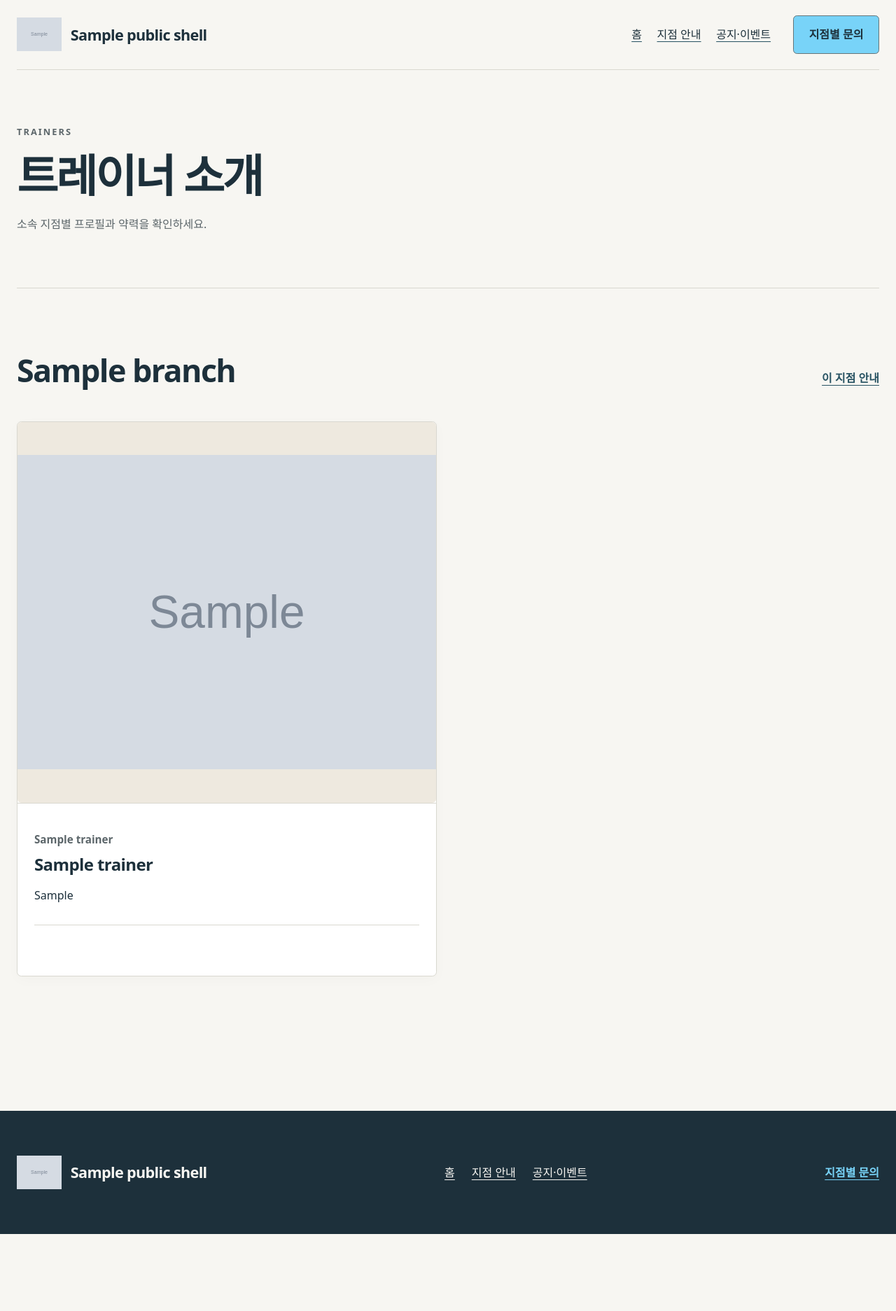
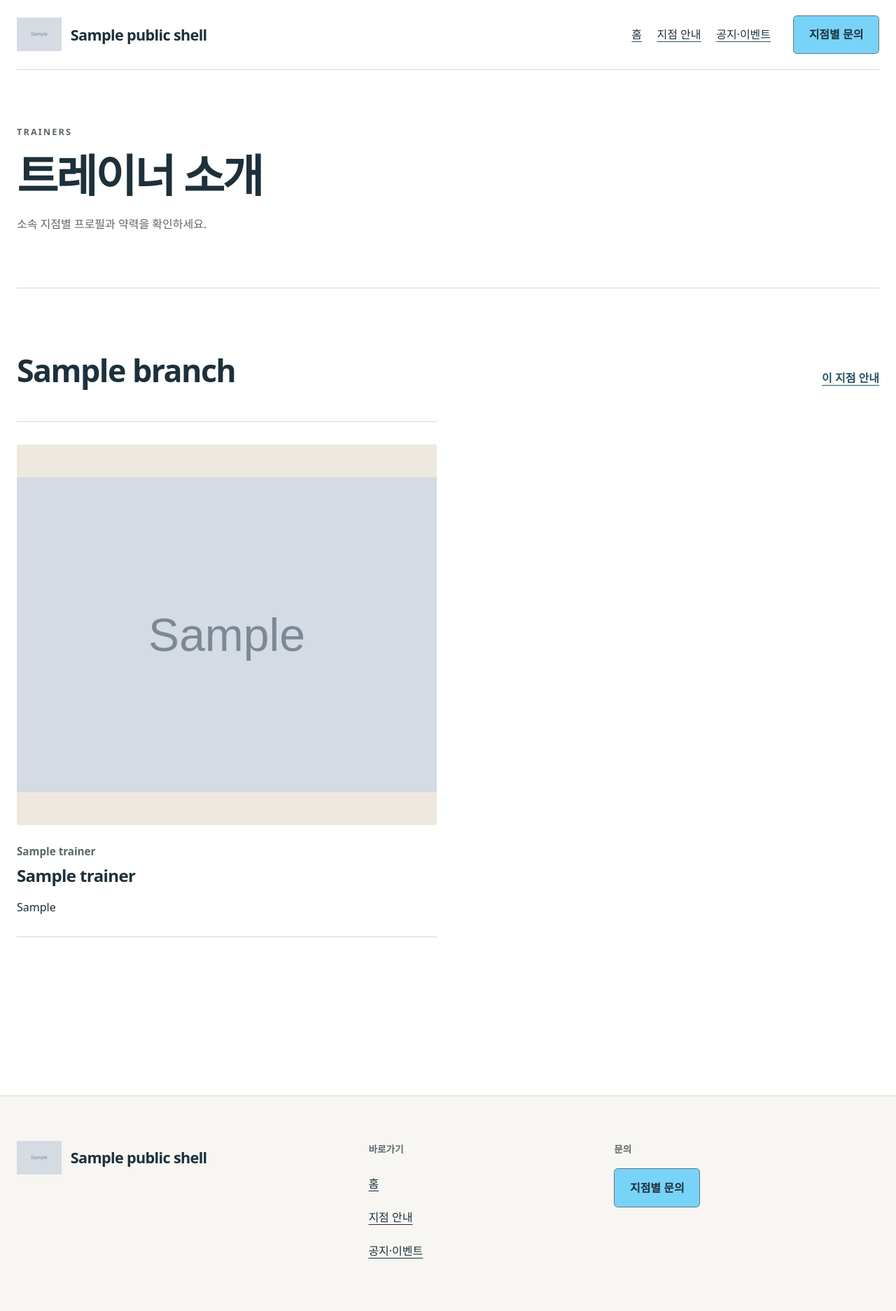
Before and after one commit to sang4196/y3gym, a Django app: template app/templates/content/trainers.html in a window 1280 px wide. Shown: the whole page at 70% size. Before the commit the page ends 1763 px from the top, so only its background shows below. Run offline with Django 4.2, Linux system fonts and the light colour scheme; the template is opened without the code that fills it: most values are stand-ins (such as "Sample title", 1, 10 or a date in 2020); grey boxes marked "Sample" are stand-in pictures.

Commit message:
Rework public layouts around navy hero and asymmetric sections

```diff
--- a/app/assets/site.css
+++ b/app/assets/site.css
@@ -2,7 +2,7 @@
   color-scheme: light;
   font-family: system-ui, -apple-system, BlinkMacSystemFont, "Segoe UI", sans-serif;
   color: #1d303b;
-  background: #f7f6f2;
+  background: #fff;
   --surface: #fff;
   --ink: #1d303b;
   --navy: #1d303b;
@@ -14,12 +14,12 @@
   --focus: #165d7a;
 }
 * { box-sizing: border-box; }
-body { margin: 0; line-height: 1.75; overflow-wrap: anywhere; }
+body { margin: 0; line-height: 1.75; word-break: keep-all; overflow-wrap: anywhere; }
 .wrap { width: min(100% - 3rem, 80rem); margin-inline: auto; }
 h1, h2, h3, h4 { line-height: 1.2; text-wrap: pretty; margin: 0 0 1rem; }
-h1 { font-size: clamp(2.4rem, 1.6rem + 3vw, 4.75rem); letter-spacing: -.045em; font-weight: 850; }
-h2 { font-size: clamp(1.8rem, 1.2rem + 2vw, 3rem); letter-spacing: -.035em; font-weight: 800; }
-h3 { font-size: 1.5rem; letter-spacing: -.025em; }
+h1 { font-size: clamp(2.4rem, 1.6rem + 3vw, 4.75rem); letter-spacing: -.045em; font-weight: 650; }
+h2 { font-size: clamp(1.8rem, 1.2rem + 2vw, 3rem); letter-spacing: -.035em; font-weight: 650; }
+h3 { font-size: 1.5rem; letter-spacing: -.025em; font-weight: 600; }
 h4 { font-size: 1rem; }
 p { margin: 0 0 1rem; }
 a { color: var(--link); text-underline-offset: .25em; text-decoration-thickness: .075em; }
@@ -27,14 +27,14 @@ a:hover { text-decoration-thickness: .14em; }
 :focus-visible { outline: 3px solid var(--focus); outline-offset: 5px; }
 button { font: inherit; cursor: pointer; }
 button:disabled { cursor: default; }
-img { display: block; max-width: 100%; height: auto; border-radius: .75rem; }
+img { display: block; max-width: 100%; height: auto; border-radius: .2rem; }
 address { font-style: normal; }
 figure { margin: 0; min-width: 0; }
 figcaption { padding-top: .8rem; color: var(--muted); font-size: .95rem; }
 nav, .actions { display: flex; align-items: center; gap: .5rem 1.5rem; flex-wrap: wrap; }
 nav a { display: inline-flex; align-items: center; min-height: 2.75rem; padding-block: .5rem; }
-nav [aria-current="page"] { font-weight: 800; text-decoration-line: underline; text-decoration-thickness: .15em; }
-.button { display: inline-flex; justify-content: center; align-items: center; gap: .75rem; min-height: 3.25rem; max-width: 100%; padding: .8rem 1.35rem; border: 1px solid #667578; border-radius: .35rem; background: var(--accent); color: var(--ink); font-weight: 750; text-decoration: none; text-align: center; }
+nav [aria-current="page"] { font-weight: 650; text-decoration-line: underline; text-decoration-thickness: .15em; }
+.button { display: inline-flex; justify-content: center; align-items: center; gap: .75rem; min-height: 3.25rem; max-width: 100%; padding: .8rem 1.35rem; border: 1px solid #667578; border-radius: .35rem; background: var(--accent); color: var(--ink); font-weight: 650; text-decoration: none; text-align: center; }
 .button:hover { background: #63c5e8; color: var(--ink); }
 .button:active { background: #4fb6dc; color: var(--ink); }
 .button.secondary { background: var(--surface); border-color: #667578; color: var(--ink); }
@@ -48,7 +48,7 @@ nav [aria-current="page"] { font-weight: 800; text-decoration-line: underline; t
 .sr-only { position: absolute; width: 1px; height: 1px; padding: 0; margin: -1px; overflow: hidden; clip-path: inset(50%); white-space: nowrap; border: 0; }
 /* A static header leaves anchors, preview notices and popup focus unobscured. */
 .site-header { display: flex; flex-wrap: wrap; align-items: center; gap: 1rem 2rem; padding-block: 1.35rem; border-bottom: 1px solid var(--line); }
-.brand { display: inline-flex; align-items: center; gap: .8rem; max-width: 100%; min-width: 0; color: var(--ink); font-weight: 850; font-size: 1.35rem; letter-spacing: -.03em; text-decoration: none; }
+.brand { display: inline-flex; align-items: center; gap: .8rem; max-width: 100%; min-width: 0; color: var(--ink); font-weight: 650; font-size: 1.35rem; letter-spacing: -.03em; text-decoration: none; }
 .brand span { min-width: 0; }
 .site-header .brand { max-width: min(100%, 26rem); }
 .logo { max-width: 5rem; max-height: 3rem; width: auto; height: auto; object-fit: contain; flex-shrink: 0; border-radius: 0; }
@@ -59,21 +59,31 @@ main { min-height: 65vh; padding-bottom: clamp(4rem, 8vw, 8rem); }
 .section-heading { display: flex; align-items: baseline; justify-content: space-between; flex-wrap: wrap; gap: 1rem 2rem; margin-bottom: 2.5rem; }
 .section-heading h2 { margin: 0; }
 .section-heading > a { display: inline-flex; align-items: center; min-height: 2.75rem; font-weight: 700; }
-.section-label { display: block; margin-bottom: .9rem; color: var(--muted); font-size: .8rem; font-weight: 800; letter-spacing: .16em; }
+.section-label { display: block; margin-bottom: .9rem; color: var(--muted); font-size: .8rem; font-weight: 650; letter-spacing: .16em; }
 .split { display: grid; grid-template-columns: minmax(0, 1fr) minmax(0, 1fr); align-items: center; gap: clamp(2rem, 5vw, 5rem); }
 .split > *, .card-grid > *, .trainer-cards > *, .site-header > *, .footer-inner > * { min-width: 0; }
-.hero { padding-block: clamp(3.5rem, 7vw, 7rem); }
+.home-main { width: 100%; }
+.hero { min-height: min(52rem, 88svh); display: grid; align-items: center; padding-block: clamp(3rem, 6vw, 6rem); background: var(--navy); color: #f7f6f2; --focus: #78d3f8; }
+.hero-layout { min-width: 0; }
+.hero-layout.has-visual { display: grid; grid-template-columns: minmax(0, 1.05fr) minmax(0, 1fr); align-items: center; gap: clamp(2rem, 5vw, 5rem); }
+.hero-layout > * { min-width: 0; }
+.hero-copy { max-width: 58rem; text-align: left; }
+.hero-copy h1 { max-width: 18ch; font-size: clamp(2.5rem, 1.5rem + 3.2vw, 5rem); line-height: 1.25; letter-spacing: -.035em; white-space: pre-line; }
+.hero-copy .section-label { color: #b8c9d0; }
 .hero-copy .section-label::before { content: ""; display: inline-block; width: 2rem; height: 2px; margin-right: .75rem; vertical-align: middle; background: var(--accent); }
-.hero-copy { max-width: 66rem; margin-inline: auto; text-align: center; }
-.hero-copy h1 { max-width: 22ch; margin-inline: auto; font-size: clamp(2.5rem, 1.55rem + 4vw, 5.4rem); line-height: 1.18; letter-spacing: -.035em; white-space: pre-line; }
-.hero-copy .lead { margin: 1.75rem auto 0; max-width: 44rem; }
-.hero .actions { justify-content: center; margin-top: 2rem; }
-.hero-visual { margin-top: clamp(2.5rem, 5vw, 4.5rem); padding: clamp(.5rem, 1.2vw, 1rem); border: 1px solid var(--line); border-radius: .6rem; background: var(--surface); }
-.hero-image { width: 100%; aspect-ratio: 16 / 7; max-height: 38rem; object-fit: contain; background: var(--soft); border-radius: .4rem; }
-.hero-empty { min-height: 12rem; margin-top: 3rem; display: flex; flex-wrap: wrap; align-items: center; justify-content: space-between; gap: 1rem 2rem; padding: clamp(1.5rem, 4vw, 3rem); background: #eee9df; border-block: 1px solid var(--line); position: relative; isolation: isolate; overflow: hidden; }
-.hero-empty::after { content: ""; position: absolute; right: -3rem; top: -3rem; width: 15rem; aspect-ratio: 1; border: 1px solid #c4c0b6; border-radius: 50%; z-index: -1; }
-.hero-empty .empty-brand { font-size: clamp(1.5rem, 1.2rem + 1.5vw, 2.75rem); line-height: 1.3; font-weight: 750; max-width: 100%; margin: 0; }
-.hero-empty > :last-child { margin: 0; }
+.hero-copy .lead { max-width: 38rem; margin-block: 1.75rem 0; color: #d0d8dc; }
+.hero .actions { margin-top: 2.5rem; gap: 1rem 2rem; }
+.hero .text-link { color: #f7f6f2; }
+.hero-visual { padding: 0; border: 0; }
+.hero-image { width: 100%; aspect-ratio: 1 / 1; max-height: 38rem; object-fit: contain; background: #233d4a; border-radius: .2rem; }
+.hero-empty { margin: 3rem 0 0; padding-top: 1.5rem; border-top: 1px solid #627782; color: #b8c9d0; font-size: .95rem; }
+.home-content > .home-popup:not([hidden]) { margin-top: 2rem; }
+.editorial-section { display: grid; grid-template-columns: minmax(0, .75fr) minmax(0, 1.8fr); gap: clamp(2rem, 5vw, 5rem); }
+.editorial-section > * { min-width: 0; }
+.editorial-section > .section-heading { display: block; margin: 0; align-self: start; }
+.editorial-section > .section-heading > a { margin-top: 1.5rem; }
+.section-content > :last-child { margin-bottom: 0; }
+.introduction .feature-image { margin-top: 2rem; }
 .feature-image { width: 100%; aspect-ratio: 4 / 3; max-height: 38rem; object-fit: contain; background: var(--soft); }
 .lead { font-size: clamp(1.05rem, 1rem + .4vw, 1.3rem); color: var(--muted); }
 .reading { max-width: 42rem; }
@@ -82,41 +92,42 @@ main { min-height: 65vh; padding-bottom: clamp(4rem, 8vw, 8rem); }
 .introduction .reading { font-size: 1.1rem; }
 .card-grid, .trainer-cards, .photos { display: grid; grid-template-columns: repeat(auto-fit, minmax(min(100%, 21rem), 1fr)); gap: 2rem; }
 .branch-grid { grid-template-columns: minmax(0, 1fr); gap: 0; }
-.card { background: var(--surface); border: 1px solid var(--line); border-radius: .4rem; box-shadow: 0 .3rem 1.2rem #1d303b06; }
+.card { background: transparent; border: 0; border-radius: 0; box-shadow: none; }
 .card-content { padding: clamp(1.5rem, 3vw, 2.5rem); }
 .card-content > :last-child { margin-bottom: 0; }
-.card-image { width: 100%; aspect-ratio: 4 / 3; object-fit: contain; background: var(--soft); border-radius: .35rem; }
+.card-image { width: 100%; aspect-ratio: 4 / 3; object-fit: contain; background: var(--soft); border-radius: .2rem; }
 .branch-card h3 a { color: var(--ink); display: inline-flex; align-items: center; min-height: 2.75rem; }
-.branch-card { padding-block: 2.25rem; border-top: 1px solid var(--line); border-bottom: 0; border-inline: 0; border-radius: 0; background: transparent; box-shadow: none; }
-.branch-card.with-image { display: grid; grid-template-columns: minmax(0, 1.25fr) minmax(0, 1fr); align-items: center; gap: clamp(1.5rem, 4vw, 4rem); }
+.branch-card { padding-block: 2rem; border-top: 1px solid var(--line); border-bottom: 0; border-inline: 0; border-radius: 0; background: transparent; box-shadow: none; }
+.branch-card.with-image { display: grid; grid-template-columns: minmax(0, 1fr) minmax(0, 1fr); align-items: center; gap: clamp(1.5rem, 4vw, 4rem); }
 .branch-card .card-content { padding: 1.5rem 0; }
 .branch-card .card-image { aspect-ratio: 16 / 10; }
 .trainer-cards { grid-template-columns: repeat(2, minmax(0, 1fr)); }
-.trainer-card .card-content { padding-inline: 1.5rem; border-top: 1px solid var(--line); }
-.badge { display: inline-block; vertical-align: middle; font-size: .8rem; font-weight: 750; padding: .2rem .7rem; background: #e9e7e0; border-radius: .25rem; color: #45555d; }
+.trainer-card { padding-top: 2rem; border-top: 1px solid var(--line); }
+.trainer-card .card-content { padding: 1.5rem 0 0; border: 0; }
+.badge { display: inline-block; vertical-align: middle; font-size: .8rem; font-weight: 650; padding: .2rem .7rem; background: #e9e7e0; border-radius: .25rem; color: #45555d; }
 .branch-card .badge { margin-bottom: 1rem; }
-.trainer-callout { display: flex; flex-wrap: wrap; align-items: center; justify-content: space-between; gap: 2rem 3rem; padding: clamp(2rem, 5vw, 4.5rem); margin-block: 1rem 5rem; background: var(--navy); color: #f7f6f2; border: 1px solid var(--navy); border-radius: .5rem; --focus: #78d3f8; }
+.trainer-callout { display: flex; flex-wrap: wrap; align-items: center; justify-content: space-between; gap: 2rem 3rem; padding: clamp(2rem, 5vw, 4.5rem); margin-block: 1rem 5rem; background: #f7f6f2; color: var(--ink); border-block: 1px solid var(--line); border-radius: 0; }
 .trainer-callout h2 { margin: 0; max-width: 36rem; }
-.trainer-callout .section-label { color: #c2cacc; }
+.trainer-callout .section-label { color: var(--muted); }
 .trainer-callout .button { flex-shrink: 0; }
 .page-heading { padding-block: clamp(3rem, 6vw, 6rem); max-width: 64rem; }
 .page-heading > :last-child { margin-bottom: 0; }
 .page-heading > p:not(.section-label) { color: var(--muted); }
-.anchor-nav, .filter-nav { margin-bottom: 2.5rem; padding: .6rem; border: 1px solid var(--line); border-radius: .6rem; background: #fff; gap: .5rem; }
+.anchor-nav, .filter-nav { margin-bottom: 2.5rem; padding: .5rem 0; border-bottom: 1px solid var(--line); border-radius: 0; background: #fff; gap: .5rem; }
 .anchor-nav a, .filter-nav a { padding-inline: 1rem; color: var(--ink); }
 .filter-nav [aria-current="page"] { border-radius: .3rem; background: var(--navy); color: #f7f6f2; }
 [id] { scroll-margin-top: 1.5rem; }
 .branch-contact { margin-top: 2rem; padding-top: 1.75rem; border-top: 1px solid var(--line); }
 .branch-contact address { font-size: 1.15rem; }
 .branch-contact .muted { margin-top: .75rem; font-size: .95rem; }
-.phone-number span { font-weight: 750; }
+.phone-number span { font-weight: 650; }
 .branch-info { margin-top: 3.5rem; }
 .info-list { margin: 0; max-width: 60rem; }
 .info-list > div { display: grid; grid-template-columns: 8rem minmax(0,1fr); gap: 1rem; padding-block: 1.25rem; border-bottom: 1px solid var(--line); }
-.info-list dt { font-weight: 750; }
+.info-list dt { font-weight: 650; }
 .info-list dd { margin: 0; }
 .photos img { width: 100%; aspect-ratio: 4 / 3; object-fit: contain; background: var(--soft); }
-.profile-image { width: 100%; aspect-ratio: 4 / 5; max-height: 34rem; object-fit: contain; background: var(--soft); border-radius: .35rem; }
+.profile-image { width: 100%; aspect-ratio: 4 / 5; max-height: 34rem; object-fit: contain; background: var(--soft); border-radius: .2rem; }
 .job-title { color: var(--muted); font-size: .95rem; font-weight: 700; margin-bottom: .5rem; }
 .career-group { border-top: 1px solid var(--line); margin-top: 1.75rem; padding-top: 1.5rem; }
 .career-group h4 { margin-bottom: .6rem; }
@@ -138,12 +149,14 @@ main { min-height: 65vh; padding-bottom: clamp(4rem, 8vw, 8rem); }
 .back-link { max-width: 52rem; margin: 3rem auto 0; border-top: 1px solid var(--line); padding-top: 1.5rem; }
 .state-panel { margin-block: 3rem; padding: clamp(1.5rem, 5vw, 4rem); background: var(--soft); border-left: .3rem solid var(--navy); border-radius: .7rem; }
 .state-panel h1 { font-size: clamp(1.75rem, 1.4rem + 1.2vw, 2.5rem); }
-.eyebrow { color: var(--link); font-weight: 750; }
+.eyebrow { color: var(--link); font-weight: 650; }
 .preview-notice { padding: 1.2rem; margin-top: 2rem; border: 2px solid #667578; background: var(--soft); color: var(--ink); }
-.site-footer { background: var(--navy); color: #f7f6f2; --focus: #78d3f8; }
-.footer-inner { display: flex; flex-wrap: wrap; align-items: center; justify-content: space-between; gap: 2rem 3rem; padding-block: clamp(3rem, 5vw, 5rem); }
-.site-footer a { color: #f7f6f2; }
-.site-footer .contact-cta { color: #78d3f8; font-weight: 750; }
+.site-footer { background: #f7f6f2; color: var(--ink); border-top: 1px solid var(--line); }
+.footer-inner { display: grid; grid-template-columns: minmax(0, 1.2fr) minmax(0, .8fr) minmax(0, 1fr); align-items: start; gap: 2rem 3rem; padding-block: clamp(3rem, 5vw, 5rem); }
+.site-footer a { color: var(--ink); }
+.footer-label { margin-bottom: 1rem; color: var(--muted); font-size: .85rem; font-weight: 600; }
+.site-footer nav { display: grid; justify-items: start; gap: .25rem; }
+.site-footer .contact-cta { font-weight: 650; }
 .home-popup { max-width: 36rem; max-height: min(32rem,65svh); overflow: auto; margin: 0 0 3rem; padding: 1.75rem; border: 1px solid #667578; border-radius: .6rem; background: #fff; box-shadow: 0 .75rem 2rem #1d303b12; }
 .home-popup[hidden] { display: none; }
 .home-popup h2 { font-size: 1.65rem; }
@@ -155,15 +168,15 @@ main { min-height: 65vh; padding-bottom: clamp(4rem, 8vw, 8rem); }
 /* Provider UI keeps its own logo, copyright and controls. */
 .branch-map { height: 20rem; margin-block: 1rem; }
 @media (max-width: 60rem) {
+  .editorial-section { grid-template-columns: minmax(0,1fr); }
   .site-header nav { order: 3; width: 100%; margin-left: 0; }
   .site-header > .contact-cta { margin-left: auto; }
 }
 @media (max-width: 48rem) {
   .wrap { width: min(100% - 2rem, 80rem); }
-  .split, .branch-card.with-image, .trainer-cards { grid-template-columns: minmax(0,1fr); }
-  .hero { padding-block: 3rem; }
+  .split, .hero-layout.has-visual, .editorial-section, .branch-card.with-image, .trainer-cards, .footer-inner { grid-template-columns: minmax(0,1fr); }
+  .hero { min-height: 0; padding-block: 3.5rem; }
   .hero-image { aspect-ratio: 4 / 3; }
-  .hero-empty { min-height: 10rem; }
   .site-header { gap: .75rem 1rem; }
   .trainer-callout { margin-bottom: 3rem; }
 }
--- a/app/templates/content/base.html
+++ b/app/templates/content/base.html
@@ -15,12 +15,12 @@
   <nav aria-label="주 메뉴">{% include 'content/menu.html' %}</nav>
   {% if public_shell.contact_path %}<a class="button contact-cta" href="{{ public_shell.contact_path }}">지점별 문의</a>{% endif %}
 </header>
-<main id="main-content" class="wrap" tabindex="-1">{% block content %}{% endblock %}</main>
+<main id="main-content" class="{% block main_class %}wrap{% endblock %}" tabindex="-1">{% block content %}{% endblock %}</main>
 <footer class="site-footer">
   <div class="wrap footer-inner">
-    <a class="brand" href="/">{% if public_shell.logo %}<img class="logo" src="{{ public_shell.logo.url }}" alt="{{ public_shell.logo.alt }}" width="{{ public_shell.logo.width }}" height="{{ public_shell.logo.height }}" loading="lazy">{% endif %}<span>{{ public_shell.brand_name|default:'홈' }}</span></a>
-    <nav aria-label="하단 메뉴">{% include 'content/menu.html' %}</nav>
-    {% if public_shell.contact_path %}<a class="contact-cta" href="{{ public_shell.contact_path }}">지점별 문의</a>{% endif %}
+    <div class="footer-brand"><a class="brand" href="/">{% if public_shell.logo %}<img class="logo" src="{{ public_shell.logo.url }}" alt="{{ public_shell.logo.alt }}" width="{{ public_shell.logo.width }}" height="{{ public_shell.logo.height }}" loading="lazy">{% endif %}<span>{{ public_shell.brand_name|default:'홈' }}</span></a></div>
+    <div class="footer-links"><p class="footer-label">바로가기</p><nav aria-label="하단 메뉴">{% include 'content/menu.html' %}</nav></div>
+    {% if public_shell.contact_path %}<div class="footer-contact"><p class="footer-label">문의</p><a class="button contact-cta" href="{{ public_shell.contact_path }}">지점별 문의</a></div>{% endif %}
   </div>
 </footer>
 <script defer src="{% static 'reveal.js' %}"></script>
```
Also changed, not shown: app/templates/content/home.html (+22 -9 lines), docs/screens.md (+2 -2 lines), docs/verification/dev-06-e.md (added, +32 -0 lines), tasks/current.md (+2 -2 lines), tasks/roadmap.md (+3 -3 lines), README.md.
